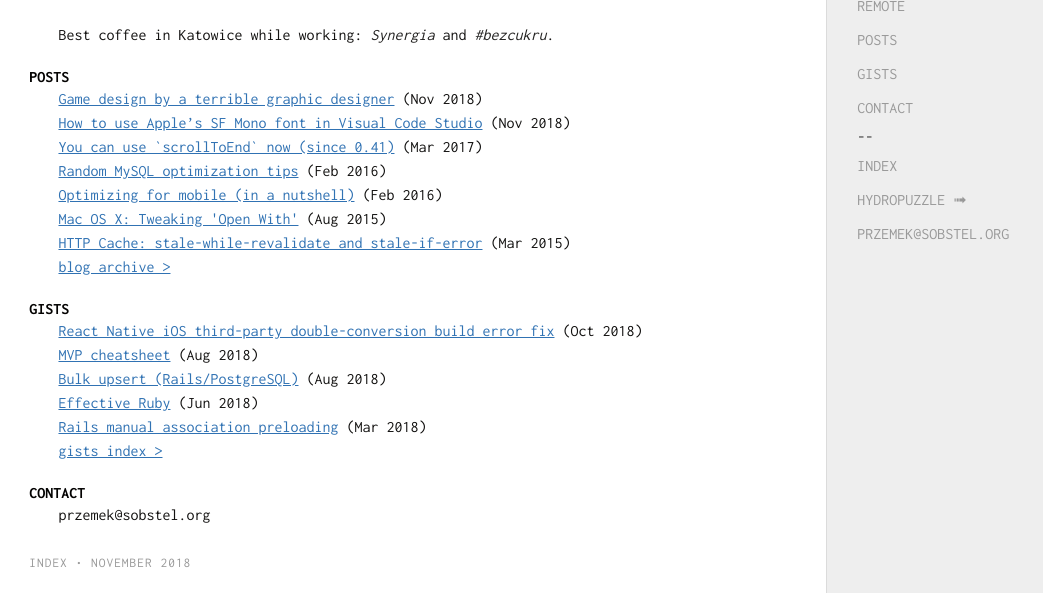
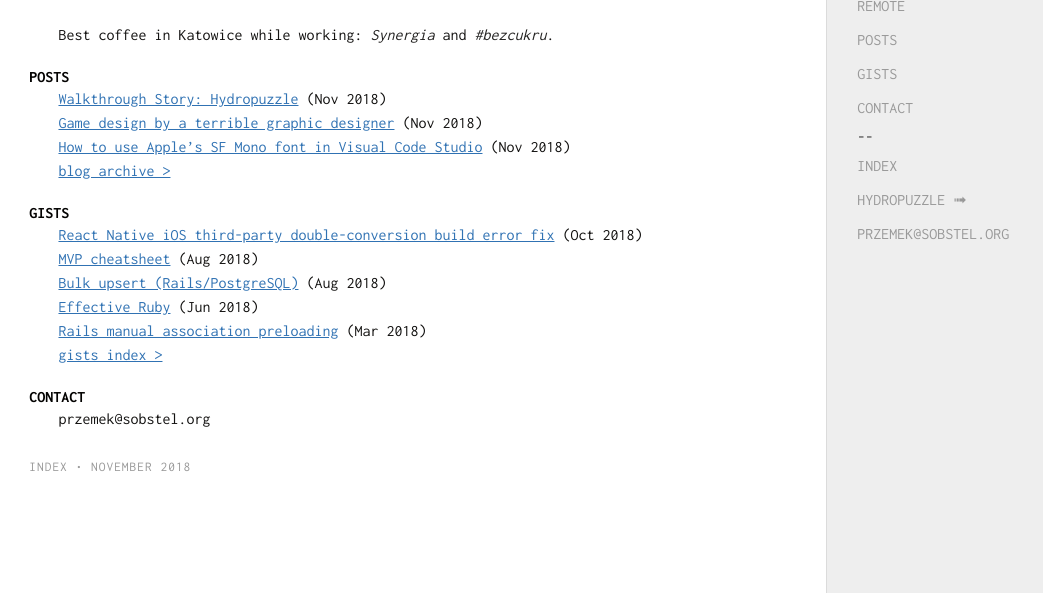
Before and after one commit to sobstel/sobstel.github.com, a Jekyll site: the page built from index.html, in a window 1280 px wide and 900 px high, scrolled down 1079 px, cut to the strip 307-900 px from the top of the window. Shown: the whole strip, without its empty margins (0-1043 px from the left). Built offline with Jekyll 4.4.1, drawn with Linux system fonts in a browser that asks for light colours; some of the changed text lies outside the part shown.

```diff
--- a/_data/medium_posts.yml
+++ b/_data/medium_posts.yml
@@ -1,10 +1,10 @@
 ---
+- title: 'Walkthrough Story: Hydropuzzle'
+  url: https://medium.com/@sobstel/walkthrough-story-hydropuzzle-3dace5845190?source=rss-de458e3305b7------2
+  date: Wed, 21 Nov 2018 23:22:59 GMT
 - title: Game design by a terrible graphic designer
   url: https://medium.com/@sobstel/game-design-by-a-terrible-graphic-designer-399b4f8d08e6?source=rss-de458e3305b7------2
   date: Tue, 20 Nov 2018 19:51:15 GMT
 - title: How to use Apple’s SF Mono font in Visual Code Studio
   url: https://medium.com/@sobstel/how-to-use-apples-sf-mono-font-in-visual-code-studio-4c99e44ed2cb?source=rss-de458e3305b7------2
   date: Sat, 17 Nov 2018 19:27:37 GMT
-- title: You can use `scrollToEnd` now (since 0.41)
-  url: https://medium.com/@sobstel/you-can-use-scrolltoend-now-since-0-41-ecfc7767af39?source=rss-de458e3305b7------2
-  date: Sun, 19 Mar 2017 09:54:26 GMT
--- a/index.html
+++ b/index.html
@@ -65,7 +65,7 @@
 <h2 id="CURRENT">CURRENT</h2>
 
 <p><strong>Nabobil</strong> <a href="https://nabobil.no/en">www.nabobil.no</a><br />
-Norway’s first and largest peer-to-peer car sharing platform.
+Norway’s largest peer-to-peer car sharing platform.
 Ruby, Rails, React, React Native, GraphQL.</p>
 
 <h2 id="HISTORY">HISTORY</h2>
@@ -127,7 +127,7 @@
 
 <h2 id="LEAN-MENTALITY">LEAN MENTALITY</h2>
 
-<p><a href="https://gist.github.com/sobstel/d9a55c5bc99f2cb67642a8ccd7562ded">Eliminate waste</a>,
+<p><a href="https://gist.github.com/sobstel/d9a55c5bc99f2cb67642a8ccd7562ded" target="_blank">Eliminate waste</a>,
 amplify learning, decide as late as possible, decide as fast as possible, empower the team, build integrity in, see the whole</p>
 
 <h2 id="REMOTE">REMOTE</h2>
@@ -154,9 +154,6 @@
 <p>{% for post in site.data.medium_posts %}
   <a href="{{ post.url }}" target="_blank">{{ post.title }}</a> ({{ post.date | date: "%b %Y" }})<br />
 {% endfor %}
-{% for post in site.posts limit:4 %}
-  <a href="{{ post.url }}">{{ post.title }}</a> ({{ post.date | date: "%b %Y" }})<br />
-{% endfor %}
 <a href="/blog/">blog archive &gt;</a></p>
 
 <h2 id="GISTS">GISTS</h2>
```
Also changed, not shown: 1 other file.
